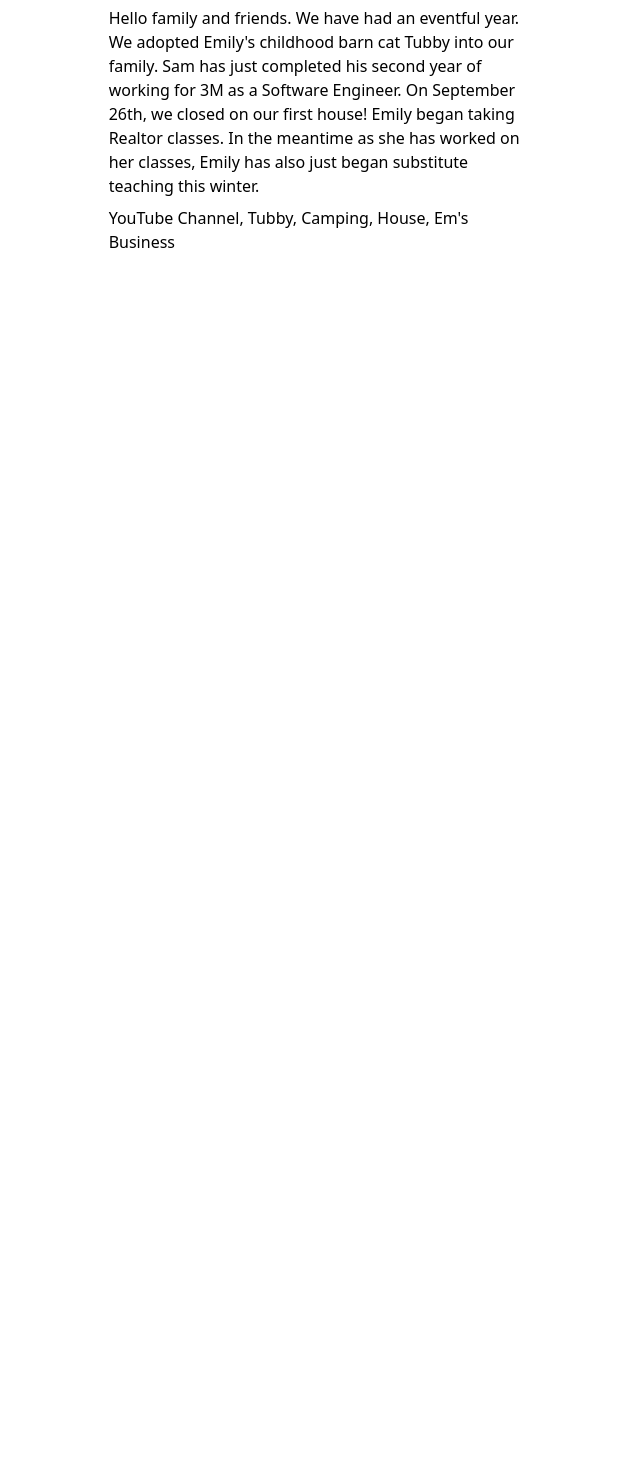
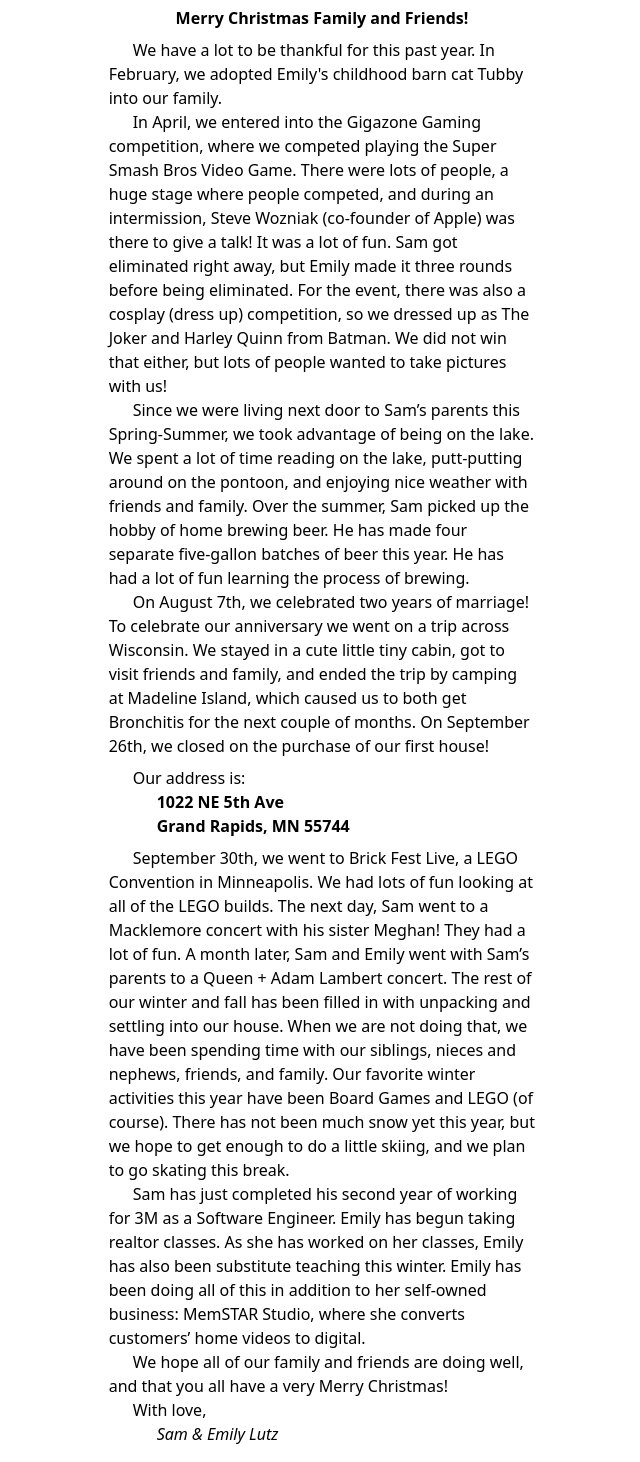
Before and after one commit to Mr-Samuel-Lutz/Mr-Samuel-Lutz.github.io, a React (Create React App) app in the folder app/: page / in a window 1280 px wide. Shown: the part 666-2128 px from the top of the page, without its empty margins (318-958 px from the left). Before the commit the page ends 936 px from the top, so only its background shows below. Built offline with nearby package versions, Linux system fonts and the light colour scheme.

Commit message:
Added Updated Christmas Letter

```diff
--- a/app/package.json
+++ b/app/package.json
@@ -1,7 +1,7 @@
 {
-  "name": "lutzfam",
+  "name": "lutzhaus",
   "version": "0.1.0",
-  "homepage": "https://mr-samuel-lutz.github.io",
+  "homepage": "https://lutzhaus.com",
   "private": true,
   "dependencies": {
     "@react-navigation/native": "^6.1.9",
--- a/app/public/index.html
+++ b/app/public/index.html
@@ -24,7 +24,7 @@
       work correctly both with client-side routing and a non-root public URL.
       Learn how to configure a non-root public URL by running `npm run build`.
     -->
-    <title>Our Website</title>
+    <title>Lutz Haus</title>
   </head>
   <body>
     <noscript>You need to enable JavaScript to run this app.</noscript>
--- a/app/src/Components/Header/Header.tsx
+++ b/app/src/Components/Header/Header.tsx
@@ -12,7 +12,7 @@ function Header() {
     <div className="bg-gray-200 py-2 pl-4 rounded-sm" onClick={goTo}>
       <div className="cursor-pointer flex w-36">
         <img src={logo} alt="logo" className="w-8 mx-2" />
-        <h1 className="font-semibold">Lutz Family</h1>
+        <h1 className="font-semibold">Lutz Haus</h1>
       </div>
     </div>
   );
--- a/app/src/Pages/Updates/Christmas23.tsx
+++ b/app/src/Pages/Updates/Christmas23.tsx
@@ -7,16 +7,81 @@ const Christmas23 = () => {
         <h2 className="font-semibold text-xl mb-2">
           Merry Christmas! (December 2023)
         </h2>
-        <img src={FamilyPhoto} alt="Our Family (Sam, Emily, and Tubby)" className="rounded-xl" />
-        <div className="my-2">
-          Hello family and friends. We have had an eventful year. We adopted
-          Emily's childhood barn cat Tubby into our family. Sam has just
-          completed his second year of working for 3M as a Software Engineer. On
-          September 26th, we closed on our first house! Emily began taking
-          Realtor classes. In the meantime as she has worked on her classes,
-          Emily has also just began substitute teaching this winter.
+        <img
+          src={FamilyPhoto}
+          alt="Our Family (Sam, Emily, and Tubby)"
+          className="rounded-xl"
+        />
+        <div>
+          <div className="font-semibold text-center my-2">
+            Merry Christmas Family and Friends!
+          </div>
+          <div className="text-left indent-6">
+            We have a lot to be thankful for this past year. In February, we
+            adopted Emily's childhood barn cat Tubby into our family.
+          </div>
+          <div className="text-left indent-6">
+            In April, we entered into the Gigazone Gaming competition, where we
+            competed playing the Super Smash Bros Video Game. There were lots of
+            people, a huge stage where people competed, and during an
+            intermission, Steve Wozniak (co-founder of Apple) was there to give
+            a talk! It was a lot of fun. Sam got eliminated right away, but
+            Emily made it three rounds before being eliminated. For the event,
+            there was also a cosplay (dress up) competition, so we dressed up as
+            The Joker and Harley Quinn from Batman. We did not win that either,
+            but lots of people wanted to take pictures with us!
+          </div>
+          <div className="text-left indent-6">
+            Since we were living next door to Sam’s parents this Spring-Summer,
+            we took advantage of being on the lake. We spent a lot of time
+            reading on the lake, putt-putting around on the pontoon, and
+            enjoying nice weather with friends and family. Over the summer, Sam
+            picked up the hobby of home brewing beer. He has made four separate
+            five-gallon batches of beer this year. He has had a lot of fun
+            learning the process of brewing.
+          </div>
+          <div className="text-left indent-6">
+            On August 7th, we celebrated two years of marriage! To celebrate our
+            anniversary we went on a trip across Wisconsin. We stayed in a cute
+            little tiny cabin, got to visit friends and family, and ended the
+            trip by camping at Madeline Island, which caused us to both get
+            Bronchitis for the next couple of months. On September 26th, we
+            closed on the purchase of our first house!
+          </div>
+          <div className="my-2">
+            <div className="text-left indent-6">Our address is:</div>
+            <div className="text-left indent-12 font-semibold">1022 NE 5th Ave</div>
+            <div className="text-left indent-12 font-semibold">Grand Rapids, MN 55744</div>
+          </div>
+          <div className="text-left indent-6">
+            September 30th, we went to Brick Fest Live, a LEGO Convention in
+            Minneapolis. We had lots of fun looking at all of the LEGO builds.
+            The next day, Sam went to a Macklemore concert with his sister
+            Meghan! They had a lot of fun. A month later, Sam and Emily went
+            with Sam’s parents to a Queen + Adam Lambert concert. The rest of
+            our winter and fall has been filled in with unpacking and settling
+            into our house. When we are not doing that, we have been spending
+            time with our siblings, nieces and nephews, friends, and family. Our
+            favorite winter activities this year have been Board Games and LEGO
+            (of course). There has not been much snow yet this year, but we hope
+            to get enough to do a little skiing, and we plan to go skating this
+            break.
+          </div>
+          <div className="text-left indent-6">
+            Sam has just completed his second year of working for 3M as a
+            Software Engineer. Emily has begun taking realtor classes. As she
+            has worked on her classes, Emily has also been substitute teaching
+            this winter. Emily has been doing all of this in addition to her
+            self-owned business: MemSTAR Studio, where she converts customers’
+            home videos to digital.
+          </div>
+          <div className="text-left indent-6">
+            We hope all of our family and friends are doing well, and that you
+            all have a very Merry Christmas!
+          </div>
+          <div className="text-left indent-6">With love,</div>
+          <div className="text-left indent-12 italic">Sam & Emily Lutz</div>
         </div>
-        <div>YouTube Channel, Tubby, Camping, House, Em's Business</div>
       </div>
     </div>
   );
```
